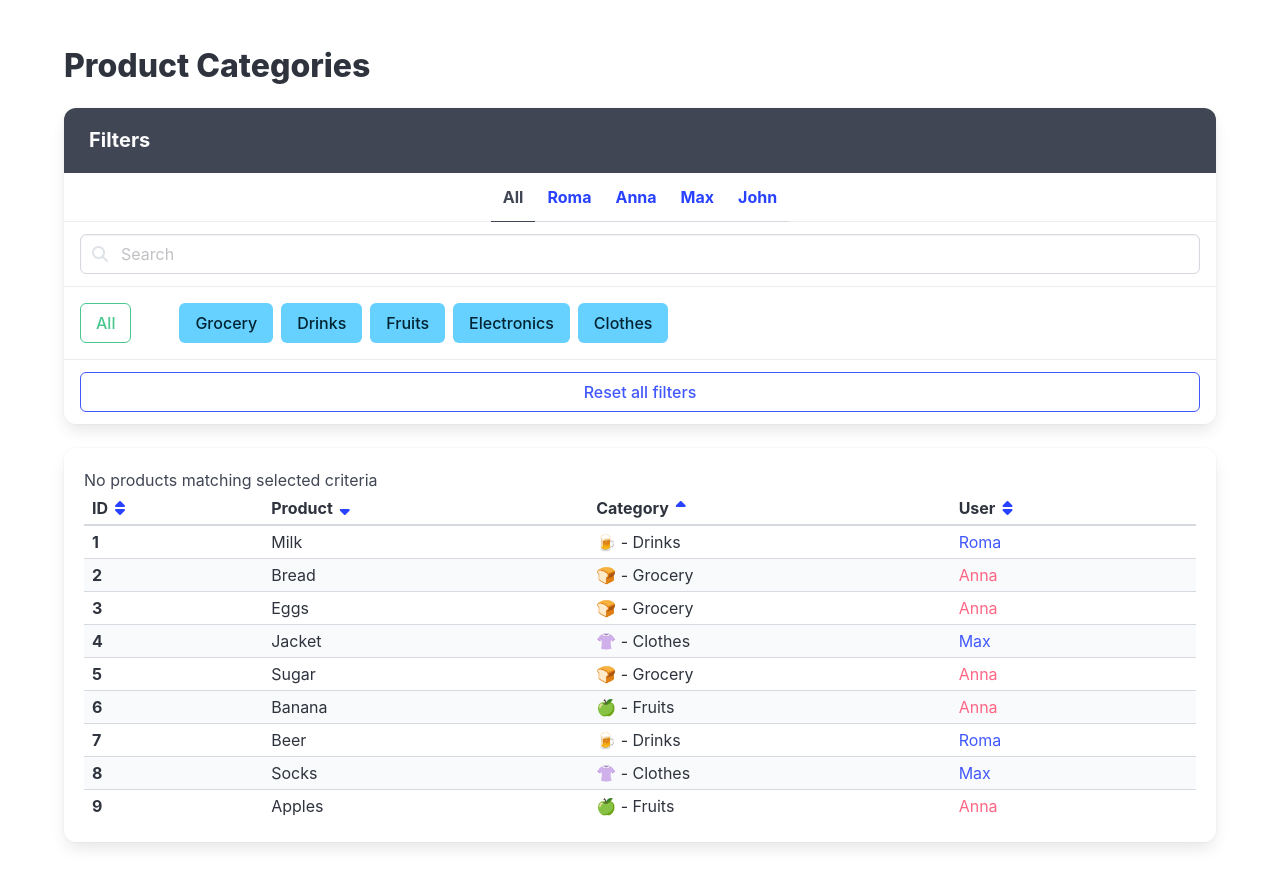
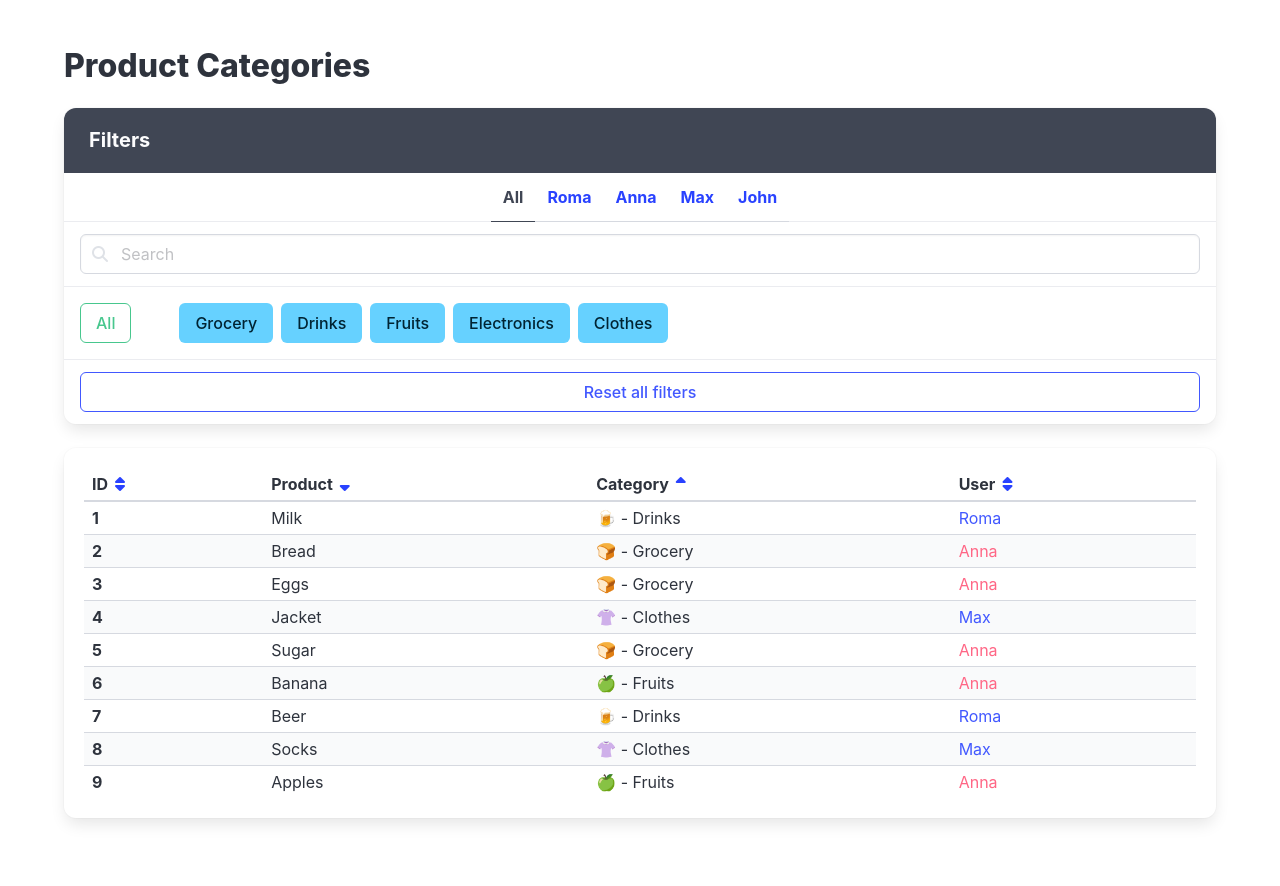
Before and after one commit to v1RnT/react_product-categories-practice, a React (Vite) app: page / in a window 1280 px wide. Shown: the top 886 px of the page. Built offline with nearby package versions, Linux system fonts and the light colour scheme.

Commit message:
Task 4 Solution

```diff
--- a/src/App.jsx
+++ b/src/App.jsx
@@ -150,10 +150,7 @@ export const App = () => {
         </div>
 
         <div className="box table-container">
-          <p data-cy="NoMatchingMessage">
-            No products matching selected criteria
-          </p>
-
+          {visibleProducts.length ? (
             <table
               data-cy="ProductTable"
               className="table is-striped is-narrow is-fullwidth"
@@ -232,6 +229,11 @@ export const App = () => {
                 ))}
               </tbody>
             </table>
+          ) : (
+            <p data-cy="NoMatchingMessage">
+              No products matching selected criteria
+            </p>
+          )}
         </div>
       </div>
     </div>
```
Lines whose indentation alone changed are shown as unchanged.
